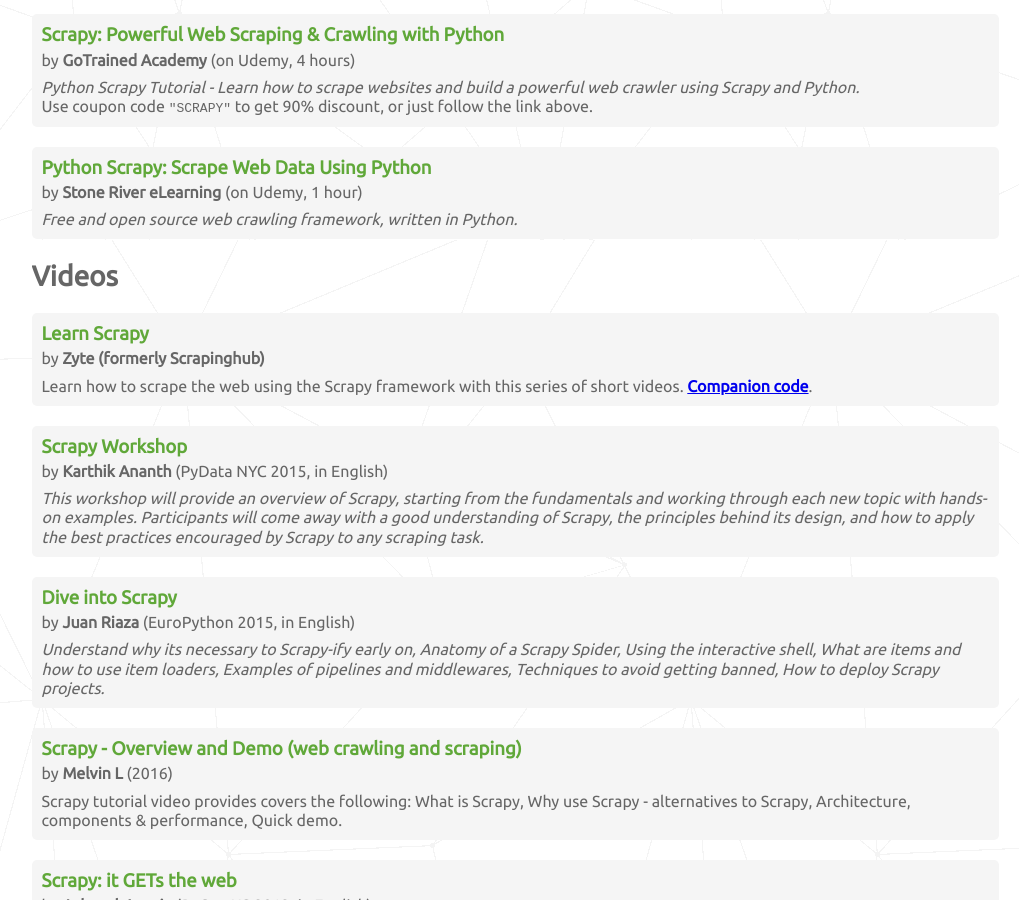
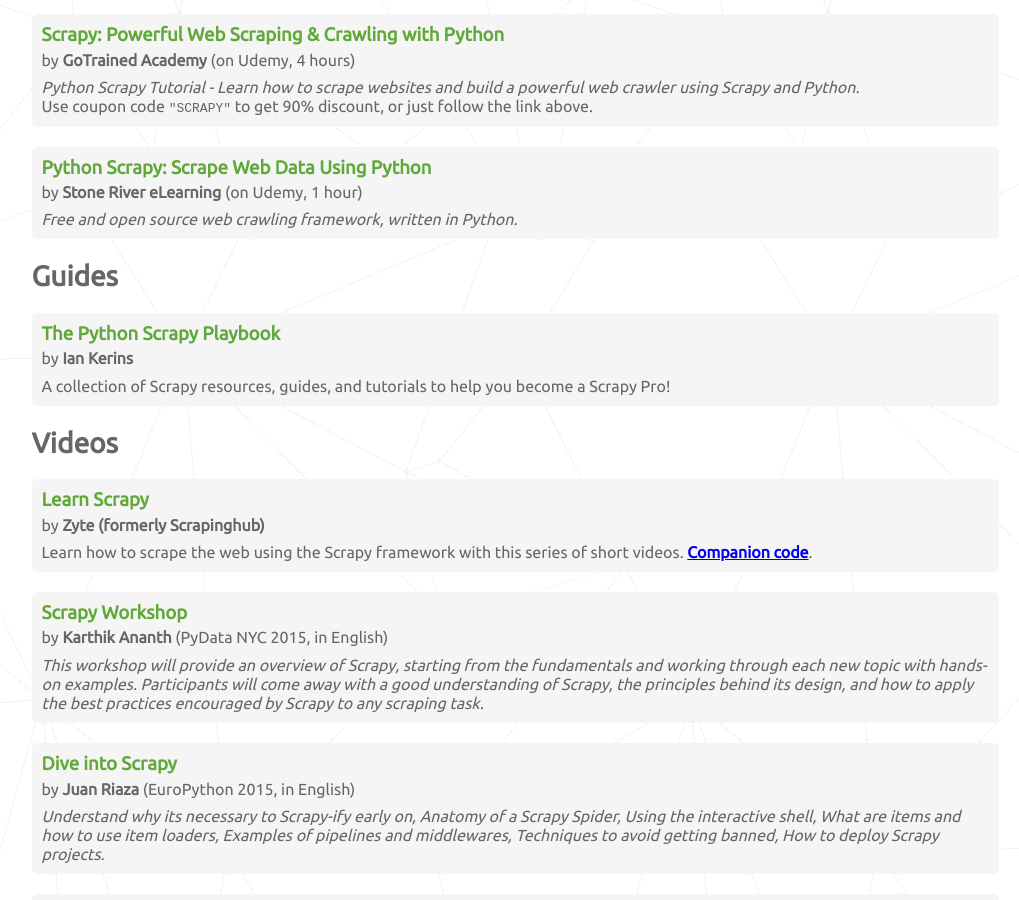
Before and after one commit to scrapy/scrapy.org, a Jekyll site: the page built from resources.html, in a window 1280 px wide and 900 px high, scrolled down 3000 px. Shown: the whole window, without its empty margins (125-1144 px from the left). Built offline with Jekyll 4.4.1, drawn with Linux system fonts in a browser that asks for light colours; comment, search, counter and statistics services are not loaded.

Commit message:
New resources section: Guides (#219)

```diff
--- /dev/null
+++ b/_data/resources/guides.yml
@@ -0,0 +1,6 @@
+- title: "The Python Scrapy Playbook"
+  url: https://thepythonscrapyplaybook.com/
+  author: Ian Kerins
+  description: |
+    A collection of Scrapy resources, guides, and tutorials to help you become
+    a Scrapy Pro!
--- a/resources.html
+++ b/resources.html
@@ -6,6 +6,7 @@
 {% assign articles = site.data.resources.articles %}
 {% assign books = site.data.resources.books %}
 {% assign courses = site.data.resources.courses %}
+{% assign guides = site.data.resources.guides %}
 {% assign videos = site.data.resources.videos %}
 {% assign slides = site.data.resources.slides %}
 
@@ -92,6 +93,28 @@
       {% endfor %}
     </div>
 
+    <h2>Guides</h2>
+
+    <div class="resources">
+      {% for guide in guides %}
+      <div class="resource">
+        <div class="title">
+          {% if guide.url %}
+            <a href="{{ guide.url }}">{{ guide.title }}</a>
+          {% endif %}
+        </div>
+
+        <div class="resource-metadata">
+          {% if guide.author %}by <span class="author">{{ guide.author }}</span>{% endif %}
+        </div>
+
+        <div class="comments">
+          {% if guide.description %}{{ guide.description | markdownify }}{% endif %}
+        </div>
+      </div>
+      {% endfor %}
+    </div>
+
     <h2>Videos</h2>
 
     <div class="resources">
```
Also changed, not shown: README.rst.
